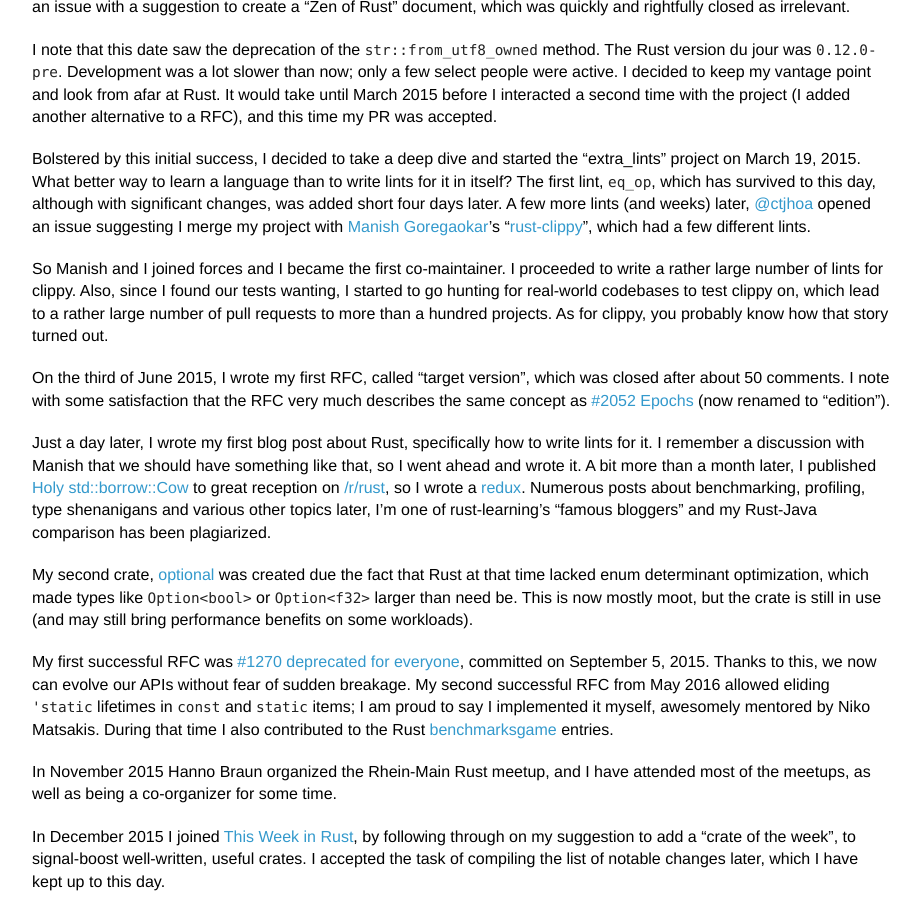
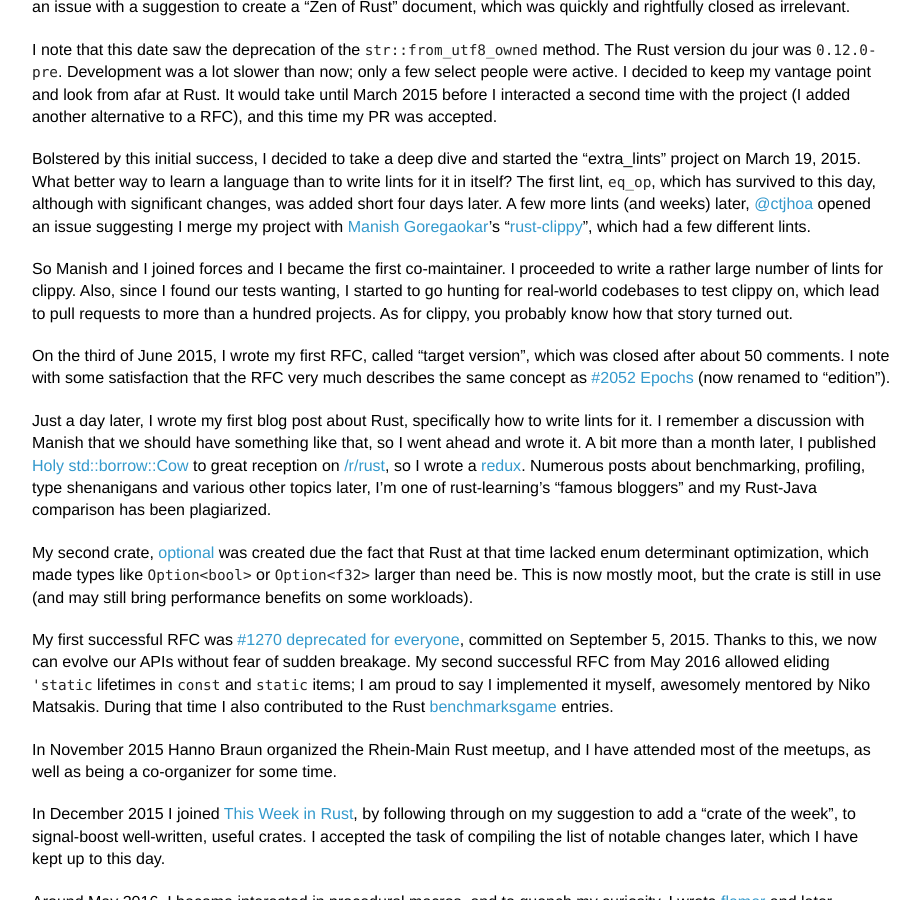
Before and after one commit to llogiq/llogiq.github.io, a Jekyll site: the page built from _posts/2018-05-15-story.md, in a window 1280 px wide and 900 px high, scrolled down 346 px. Shown: the whole window, without its empty margins (178-1098 px from the left). Built offline with Jekyll 4.4.1, drawn with Linux system fonts in a browser that asks for light colours.

Commit message:
style improvement

```diff
--- a/_posts/2018-05-15-story.md
+++ b/_posts/2018-05-15-story.md
@@ -27,8 +27,8 @@
 
 So Manish and I joined forces and I became the first co-maintainer. I proceeded to write a rather
 large number of lints for clippy. Also, since I found our tests wanting, I started to go hunting
-for real-world codebases to test clippy on, which lead to a rather large number of pull requests to
-more than a hundred projects. As for clippy, you probably know how that story turned out.
+for real-world codebases to test clippy on, which lead to pull requests to more than a hundred
+projects. As for clippy, you probably know how that story turned out.
 
 On the third of June 2015, I wrote my first RFC, called "target version", which was closed after
 about 50 comments. I note with some satisfaction that the RFC very much describes the same concept
```
